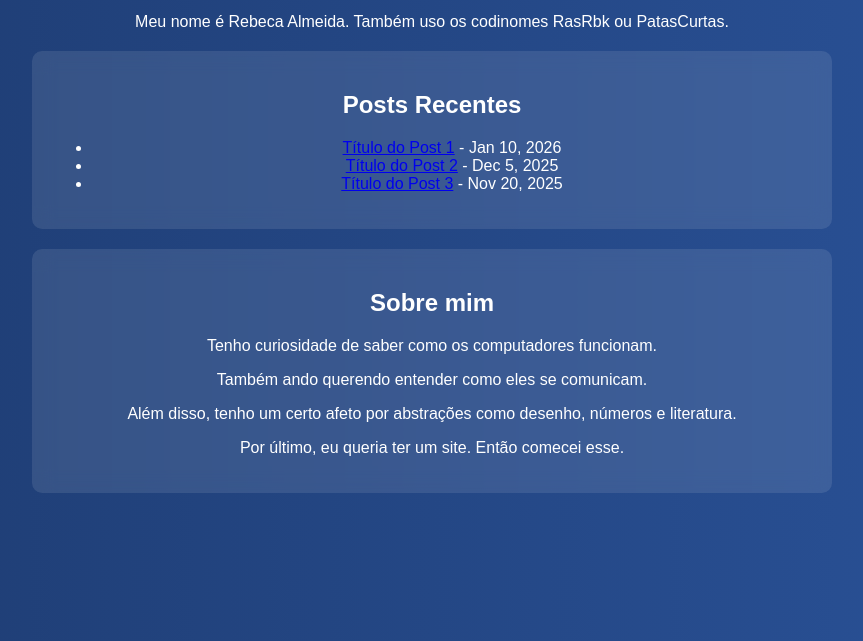
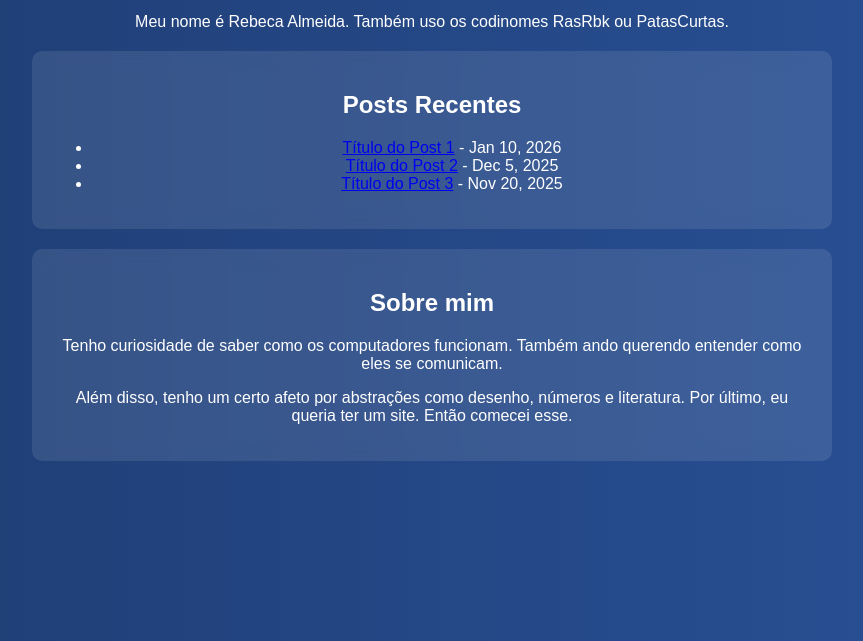
Before and after one commit to rasrbk/rasrbk.github.io, a plain HTML site: page index.html in a window 1280 px wide. Shown: the part 159-800 px from the top of the page, without its empty margins (208-1071 px from the left). Drawn offline with Linux system fonts and the light colour scheme.

Commit message:
Update index.html

```diff
--- a/index.html
+++ b/index.html
@@ -24,10 +24,8 @@
 
       <div class="card">
       <h2>Sobre mim</h2>
-      <p>Tenho curiosidade de saber como os computadores funcionam.</p>
-      <p>Também ando querendo entender como eles se comunicam.</p>
-      <p>Além disso, tenho um certo afeto por abstrações como desenho, números e literatura.</p>
-      <p>Por último, eu queria ter um site. Então comecei esse.</p>
+      <p>Tenho curiosidade de saber como os computadores funcionam. Também ando querendo entender como eles se comunicam.</p>
+      <p>Além disso, tenho um certo afeto por abstrações como desenho, números e literatura. Por último, eu queria ter um site. Então comecei esse.</p>
     </div>
 
 </body>
```
